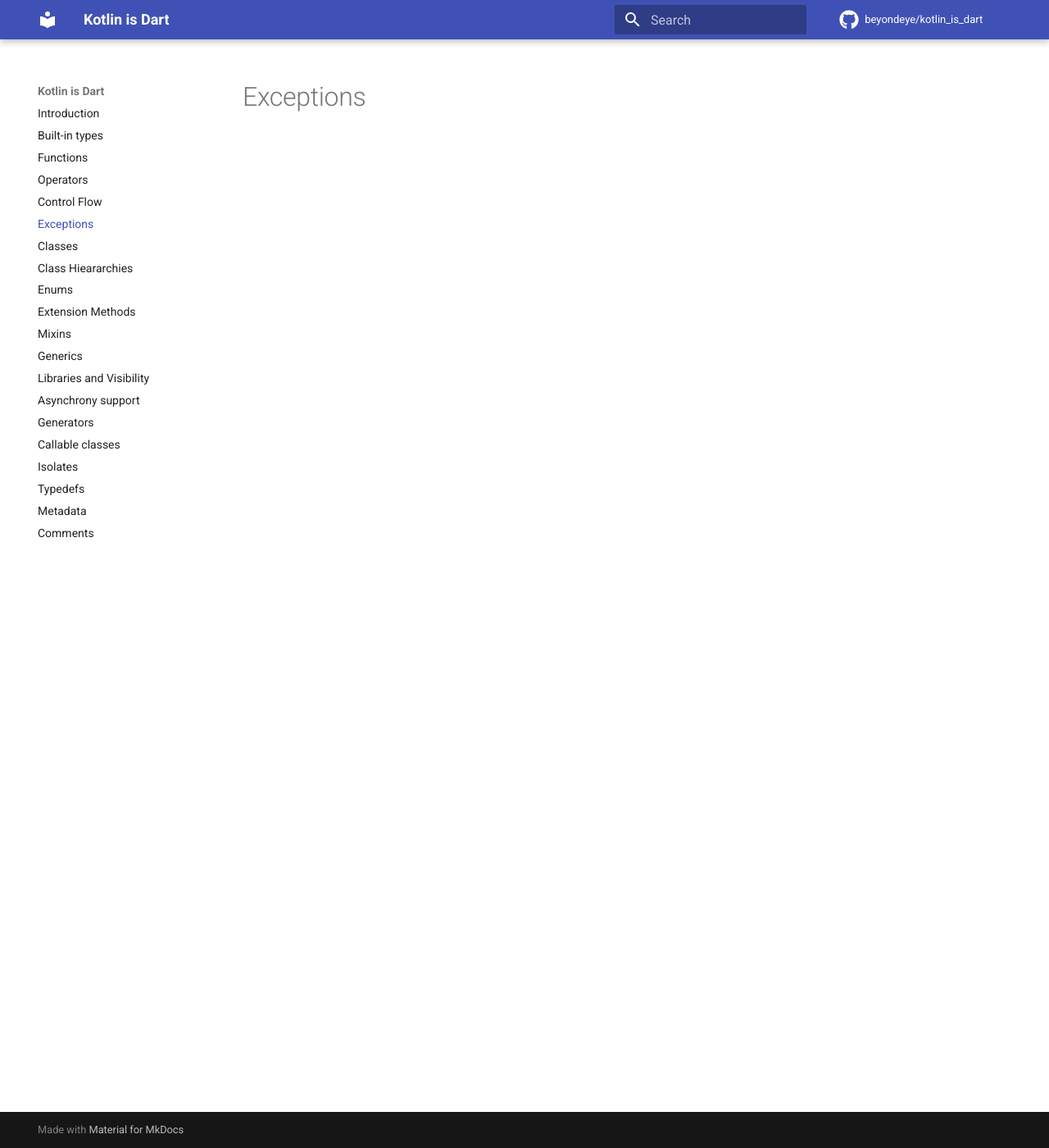
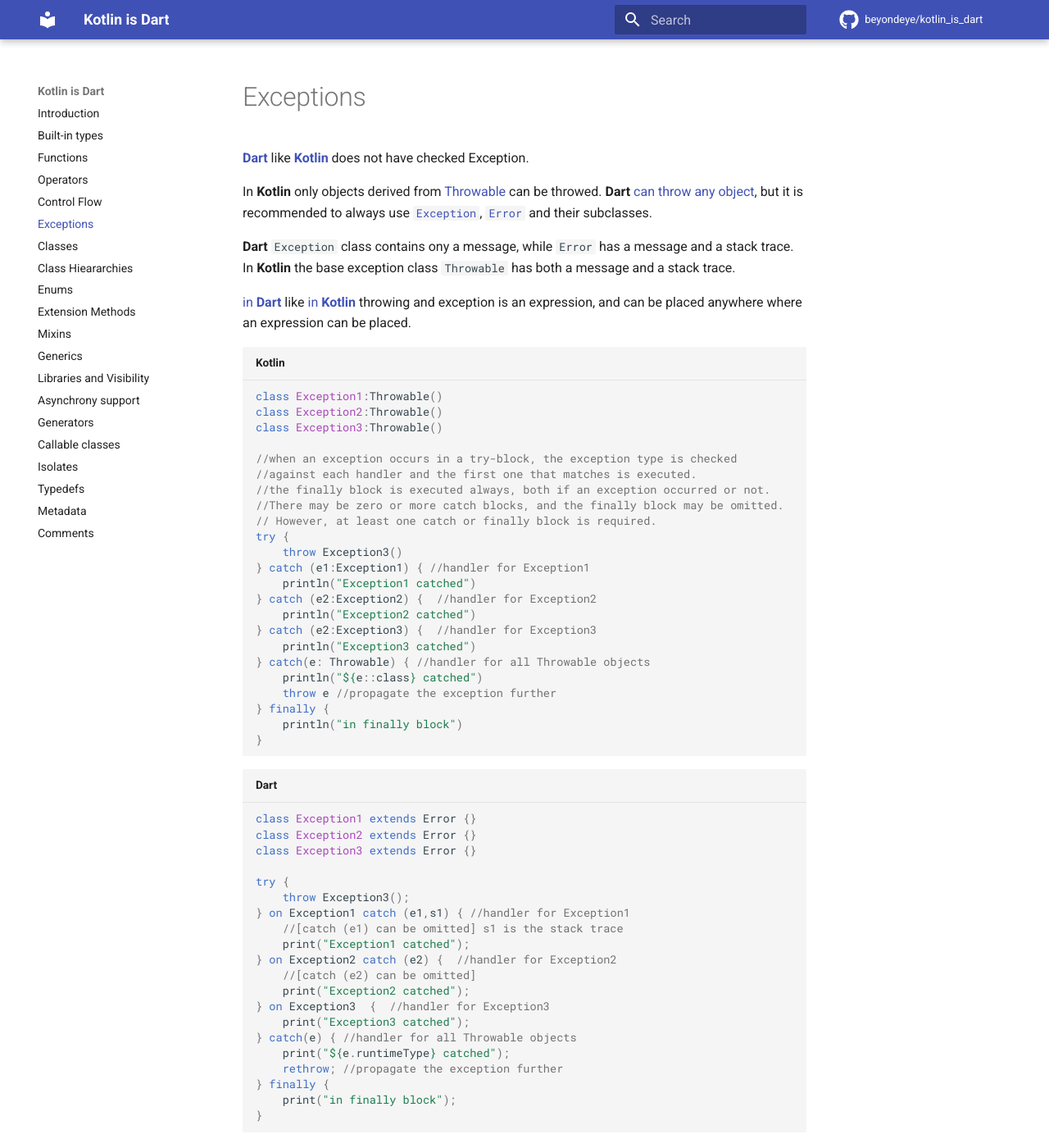
Before and after one commit to beyondeye/kotlin_is_dart, an MkDocs documentation site: the page built from docs/s06_exceptions.md, in a window 1280 px wide and 1400 px high. Shown: the whole window at 82% size. Built offline with MkDocs 1.6.1 and Material for MkDocs 9.7.7, drawn with Linux system fonts in a browser that asks for light colours; comment, search, counter and statistics services are not loaded; some of the changed text lies outside the part shown.

Commit message:
section on Exceptions completed

````diff
--- a/docs/s06_exceptions.md
+++ b/docs/s06_exceptions.md
@@ -1 +1,59 @@
 # Exceptions
+[**Dart**](https://dart.dev/guides/language/language-tour#exceptions) like [**Kotlin**](https://kotlinlang.org/docs/exceptions.html) does not have checked Exception.
+
+In **Kotlin** only objects derived from [Throwable](https://kotlinlang.org/docs/exceptions.html#exception-classes) can be throwed.  **Dart** [can throw any object](https://dart.dev/guides/language/language-tour#exceptions), but it is recommended to always use [``Exception``](https://api.dart.dev/stable/dart-core/Exception-class.html), [``Error``](https://api.dart.dev/stable/dart-core/Error-class.html) and their subclasses.
+
+**Dart** ``Exception`` class contains ony a message, while ``Error`` has a message and a stack trace.
+In **Kotlin** the base exception class ``Throwable`` has both a message and a stack trace.
+
+[in **Dart**](https://dart.dev/guides/language/language-tour#throw) like [in **Kotlin**](https://kotlinlang.org/docs/exceptions.html#the-nothing-type)  throwing and exception is an expression, and can be placed anywhere where an expression can be placed.
+
+```kotlin title="Kotlin"
+class Exception1:Throwable()
+class Exception2:Throwable()
+class Exception3:Throwable()
+
+//when an exception occurs in a try-block, the exception type is checked
+//against each handler and the first one that matches is executed.
+//the finally block is executed always, both if an exception occurred or not.
+//There may be zero or more catch blocks, and the finally block may be omitted.
+// However, at least one catch or finally block is required.
+try {
+    throw Exception3()
+} catch (e1:Exception1) { //handler for Exception1
+    println("Exception1 catched")
+} catch (e2:Exception2) {  //handler for Exception2
+    println("Exception2 catched")
+} catch (e2:Exception3) {  //handler for Exception3
+    println("Exception3 catched")
+} catch(e: Throwable) { //handler for all Throwable objects
+    println("${e::class} catched")
+    throw e //propagate the exception further
+} finally {
+    println("in finally block")
+}
+```
+
+```dart title="Dart"
+class Exception1 extends Error {}
+class Exception2 extends Error {}
+class Exception3 extends Error {}
+
+try {
+    throw Exception3();
+} on Exception1 catch (e1,s1) { //handler for Exception1
+    //[catch (e1) can be omitted] s1 is the stack trace
+    print("Exception1 catched");
+} on Exception2 catch (e2) {  //handler for Exception2
+    //[catch (e2) can be omitted]
+    print("Exception2 catched");
+} on Exception3  {  //handler for Exception3
+    print("Exception3 catched");
+} catch(e) { //handler for all Throwable objects
+    print("${e.runtimeType} catched");
+    rethrow; //propagate the exception further
+} finally {
+    print("in finally block");
+}
+```
+for more information on **Dart** exception handling see [library-tour](https://dart.dev/guides/libraries/library-tour#exceptions)
````
